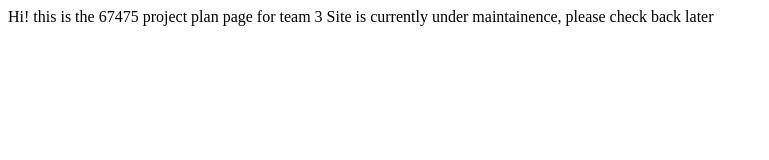
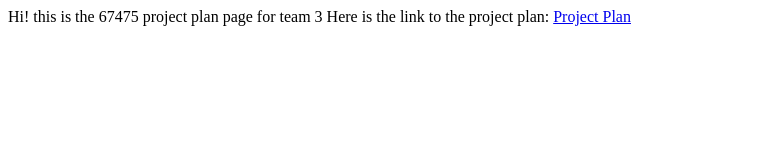
Before and after one commit to anuradha-srikanth/67475-projplan, a plain HTML site: page index.html in a window 1280 px wide. Shown: the whole page, without its empty margins (0-769 px from the left). Drawn offline with Linux system fonts and the light colour scheme.

Commit message:
updated proj plan

```diff
--- a/index.html
+++ b/index.html
@@ -6,7 +6,8 @@
 
 <body>
 Hi! this is the 67475 project plan page for team 3
-Site is currently under maintainence, please check back later
+Here is the link to the project plan:
+<a href="projectplan.pdf">Project Plan</a>
 
 </body>
 </html>
```
Also changed, not shown: 2 other files.
